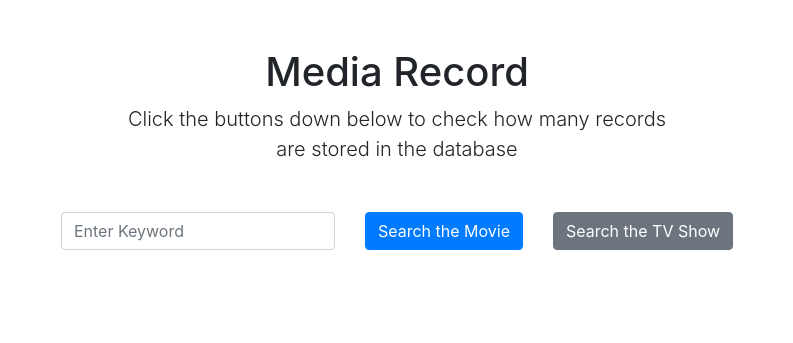
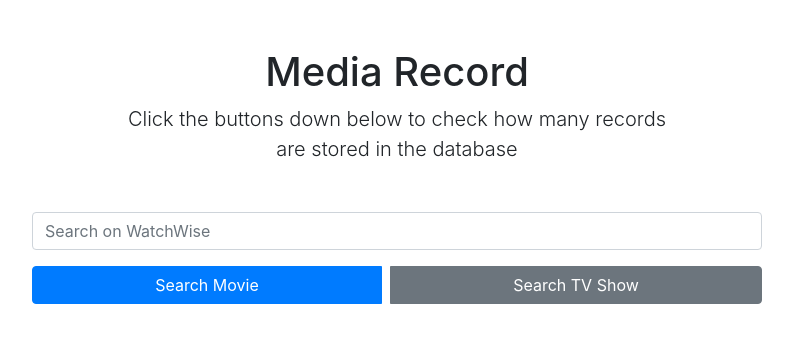
Before and after one commit to lucchesilorenzo/watchwise, a Django app: page /watchwise/ in a window 1280 px wide. Shown: the part 66-409 px from the top of the page, without its empty margins (243-1036 px from the left). Run offline with Django 4.2, Linux system fonts and the light colour scheme.

Commit message:
Edited homepage.html and admin.py

```diff
--- a/watchwise_project/watchwise/admin.py
+++ b/watchwise_project/watchwise/admin.py
@@ -2,7 +2,9 @@ from django.contrib import admin
 from .models import Media, Type, Genre, Profile
 
 class MediaAdmin(admin.ModelAdmin):
-    list_display = ("title", "media_type", "genre",)
+    list_display = ('title', 'media_type', 'genre',)
+    search_fields = ('title',)
+    list_filter = ('media_type', 'genre',)
 
 admin.site.register(Media, MediaAdmin)
 admin.site.register(Type)
--- a/watchwise_project/watchwise/templates/homepage.html
+++ b/watchwise_project/watchwise/templates/homepage.html
@@ -1,20 +1,20 @@
-{% extends 'base.html' %} {% load static %} {% block title %}WatchWise{% endblock %} {% block content %}
+{% extends 'base.html' %} {% load static %} {% block title %} WatchWise {% endblock %} {% block content %}
 
 <div class="container my-5 text-center" style="max-width: 580px">
   <h1>Media Record</h1>
   <p class="lead">Click the buttons down below to check how many records are stored in the database</p>
 </div>
 
-<form action="{% url 'results' %}" method="get" class="row g-3 justify-content-center">
-  <div class="col-auto">
-    <input type="text" class="form-control" placeholder="Enter Keyword" name="q" onkeypress="return event.keyCode != 13;" />
-  </div>
-  <div class="col-auto">
-    <button type="submit" class="btn btn-primary" name="type" value="movie">Search the Movie</button>
-  </div>
-  <div class="col-auto">
-    <button type="submit" class="btn btn-secondary" name="type" value="tv">Search the TV Show</button>
-  </div>
-</form>
+<div class="container">
+  <form action="{% url 'results' %}" method="get" class="row g-3 justify-content-center align-items-center">
+    <div class="col-md-8">
+      <input type="text" class="form-control" placeholder="Search on WatchWise" name="q" onkeypress="return event.keyCode != 13;" />
+    </div>
+    <div class="btn-group col-md-8 mt-3 d-flex justify-content-center">
+      <button type="submit" class="btn btn-primary" name="type" value="movie">Search Movie</button>
+      <button type="submit" class="btn btn-secondary ml-2" name="type" value="tv">Search TV Show</button>
+    </div>
+  </form>
+</div>
 
 {% endblock %}
```
